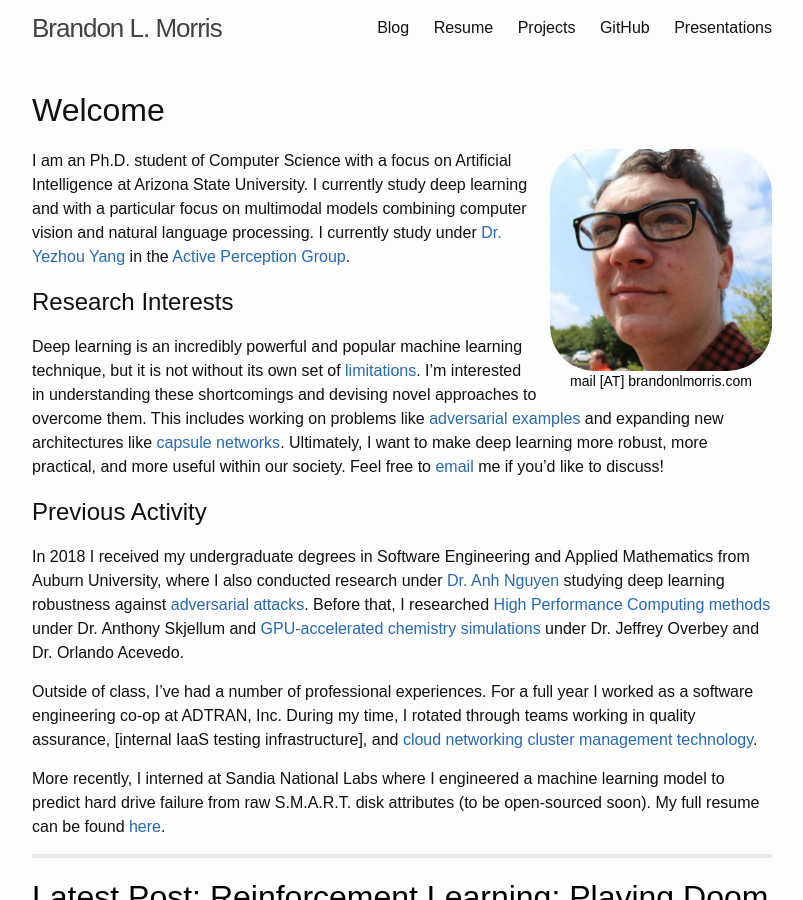
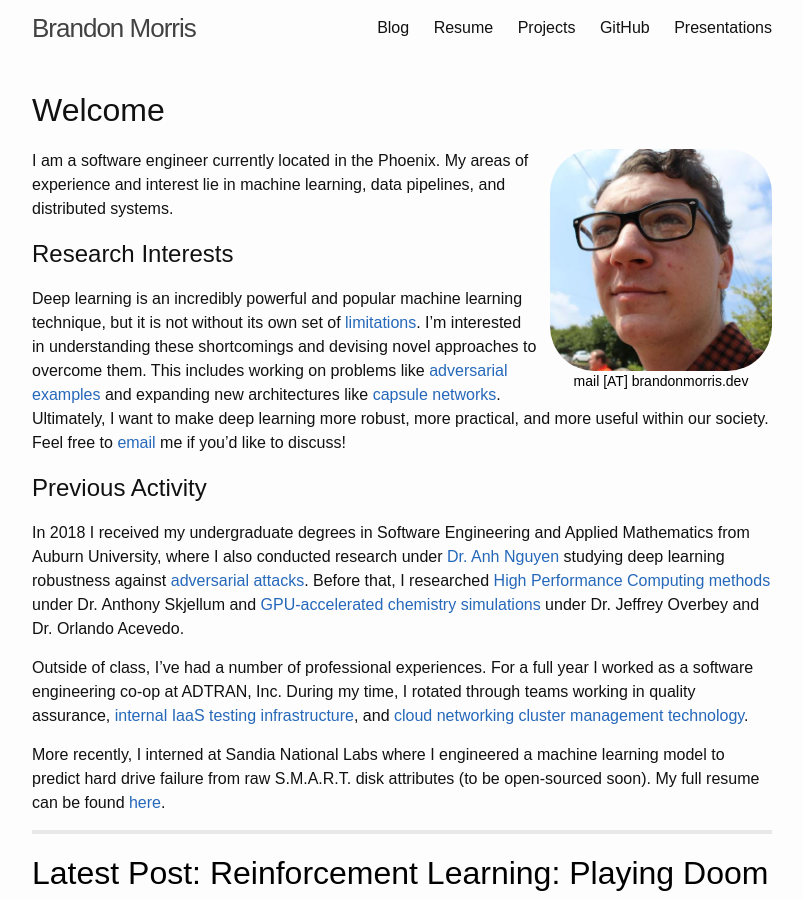
Before and after one commit to BrandonLMorris/brandonlmorris.github.io, a Jekyll site: the page built from myhome.md, in a window 1280 px wide and 900 px high. Shown: the whole window, without its empty margins (238-1041 px from the left). Built offline with Jekyll 4.4.1, drawn with Linux system fonts in a browser that asks for light colours; formulas are drawn with MathJax 3; the list of posts is cut into pages by our own code; comment, search, counter and statistics services are not loaded.

Commit message:
Took out phd stuff

```diff
--- a/CNAME
+++ b/CNAME
@@ -1 +1 @@
-brandonlmorris.com
+brandonmorris.dev
--- a/_config.yml
+++ b/_config.yml
@@ -13,8 +13,8 @@
 # you will see them accessed via {{ site.title }}, {{ site.email }}, and so on.
 # You can create any custom variable you would like, and they will be accessible
 # in the templates via {{ site.myvariable }}.
-title: Brandon L. Morris
-email: brandon dot morris 95 at gmail dot com
+title: Brandon Morris
+email: mail at brandonlmorris dot dev
 description: > # this means to ignore newlines until "baseurl:"
   The personal and research blog of Brandon L. Morris
 baseurl: "" # the subpath of your site, e.g. /blog
--- a/myhome.md
+++ b/myhome.md
@@ -8,19 +8,12 @@ permalink: /
 
 <figure class="image" style="float:right; width:30%; margin-left:10pt">
 <img style="border-radius:20%;" src="/images/avatar.jpeg">
-<figcaption style="text-align:center;"><a href="mailto:mail@brandonlmorris.com" style="color:black;">mail [AT] brandonlmorris.com</a></figcaption>
+<figcaption style="text-align:center;"><a href="mailto:mail@brandonmorris.dev" style="color:black;">mail [AT] brandonmorris.dev</a></figcaption>
 </figure>
 
-I am an Ph.D. student of Computer Science with a focus on Artificial
-Intelligence at Arizona State University. I currently study deep learning and
-with a particular focus on multimodal models combining computer vision and
-natural language processing. I currently study under [Dr. Yezhou Yang][yang] in
-the [Active Perception Group][apg].
-
-<!--__I'm available for hire!__ I'm currently looking for full-time positions in
-software engineering, data science, or related fields. I have professional
-experience with full-stack development, machine learning applications, and
-cutting-edge research. You can see my full [resume][resume], or my list of [projects][projects].-->
+I am a software engineer currently located in the Phoenix. My areas of
+experience and interest lie in machine learning, data pipelines, and distributed
+systems.
 
 ## Research Interests
 
@@ -30,7 +23,7 @@ understanding these shortcomings and devising novel approaches to overcome them.
 This includes working on problems like [adversarial examples][ae] and expanding
 new architectures like [capsule networks][capsules]. Ultimately, I want to make
 deep learning more robust, more practical, and more useful within our society.
-Feel free to [email](mailto:mail@brandonlmorris.com) me if you'd like to
+Feel free to [email](mailto:mail@brandonmorris.dev) me if you'd like to
 discuss!
 
 ## Previous Activity
@@ -40,13 +33,13 @@ Mathematics from Auburn University, where I also conducted research under [Dr.
 Anh Nguyen][nguyen] studying deep learning robustness against [adversarial
 attacks][vectordefense]. Before that, I researched [High Performance Computing
 methods][mpignite] under Dr. Anthony Skjellum and [GPU-accelerated chemistry
-simulations][mcgpu]
-under Dr. Jeffrey Overbey and Dr. Orlando Acevedo.
+simulations][mcgpu] under Dr. Jeffrey Overbey and Dr. Orlando Acevedo.
 
 Outside of class, I've had a number of professional experiences. For a full year
 I worked as a software engineering co-op at ADTRAN, Inc. During my time, I
 rotated through teams working in quality assurance, [internal IaaS testing
-infrastructure], and [cloud networking cluster management technology][firefly].
+infrastructure][tbaas], and [cloud networking cluster management
+technology][firefly].
 
 More recently, I interned at Sandia National Labs where I engineered a machine
 learning model to predict hard drive failure from raw S.M.A.R.T. disk attributes
```
